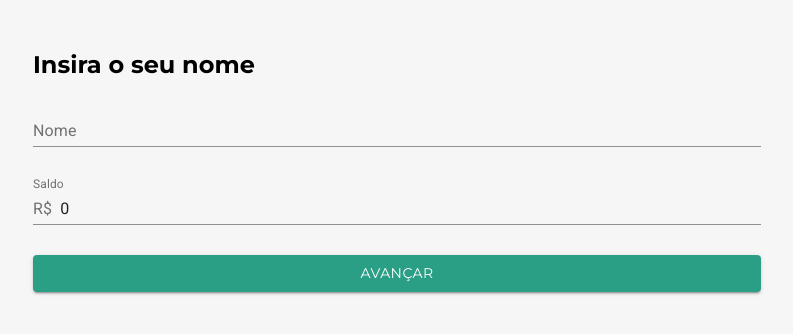
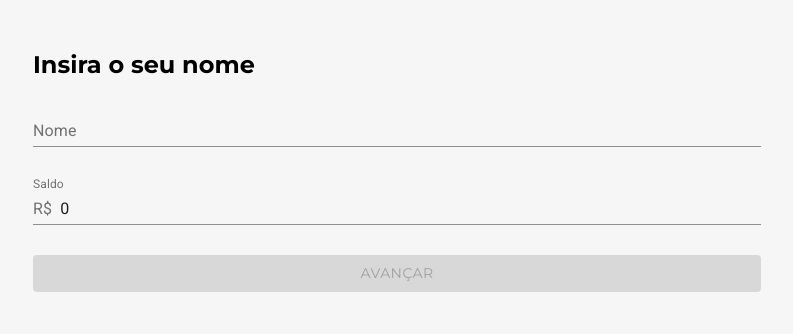
Before and after one commit to Olifrans/react-gerenciando-estados-globais-contextapi, a React (Create React App) app: page / in a window 1280 px wide. Shown: the top 334 px of the page, without its empty margins (243-1036 px from the left). Built offline with nearby package versions, Linux system fonts and the light colour scheme.

Commit message:
feat: Ajuste de telas

```diff
--- a/src/components/Produto/index.js
+++ b/src/components/Produto/index.js
@@ -6,7 +6,6 @@ import RemoveIcon from "@material-ui/icons/Remove";
 import { useCarrinhoContext } from "common/context/Carrinho";
 
 function Produto({ nome, foto, id, valor, unidade }) {
-
   const { carrinho, adicinarProduto, removerProduto } = useCarrinhoContext();
 
   const produtoNoCarrinho = carrinho.find(
@@ -24,9 +23,8 @@ function Produto({ nome, foto, id, valor, unidade }) {
       <div>
         <IconButton
           color="secondary"
-          onClick={() => {
-            removerProduto(id);
-          }}
+          onClick={() => removerProduto(id)}
+          disabled={!produtoNoCarrinho}
         >
           <RemoveIcon />
         </IconButton>
--- a/src/pages/Login/index.js
+++ b/src/pages/Login/index.js
@@ -32,9 +32,9 @@ function Login() {
       <Button
         variant="contained"
         color="primary"
-        onClick={() => {
-          navigate("/feira");
-        }}
+        disabled={nome.length < 3}
+        onClick={() => navigate("/feira")}
+
       >
         Avançar
       </Button>
```
